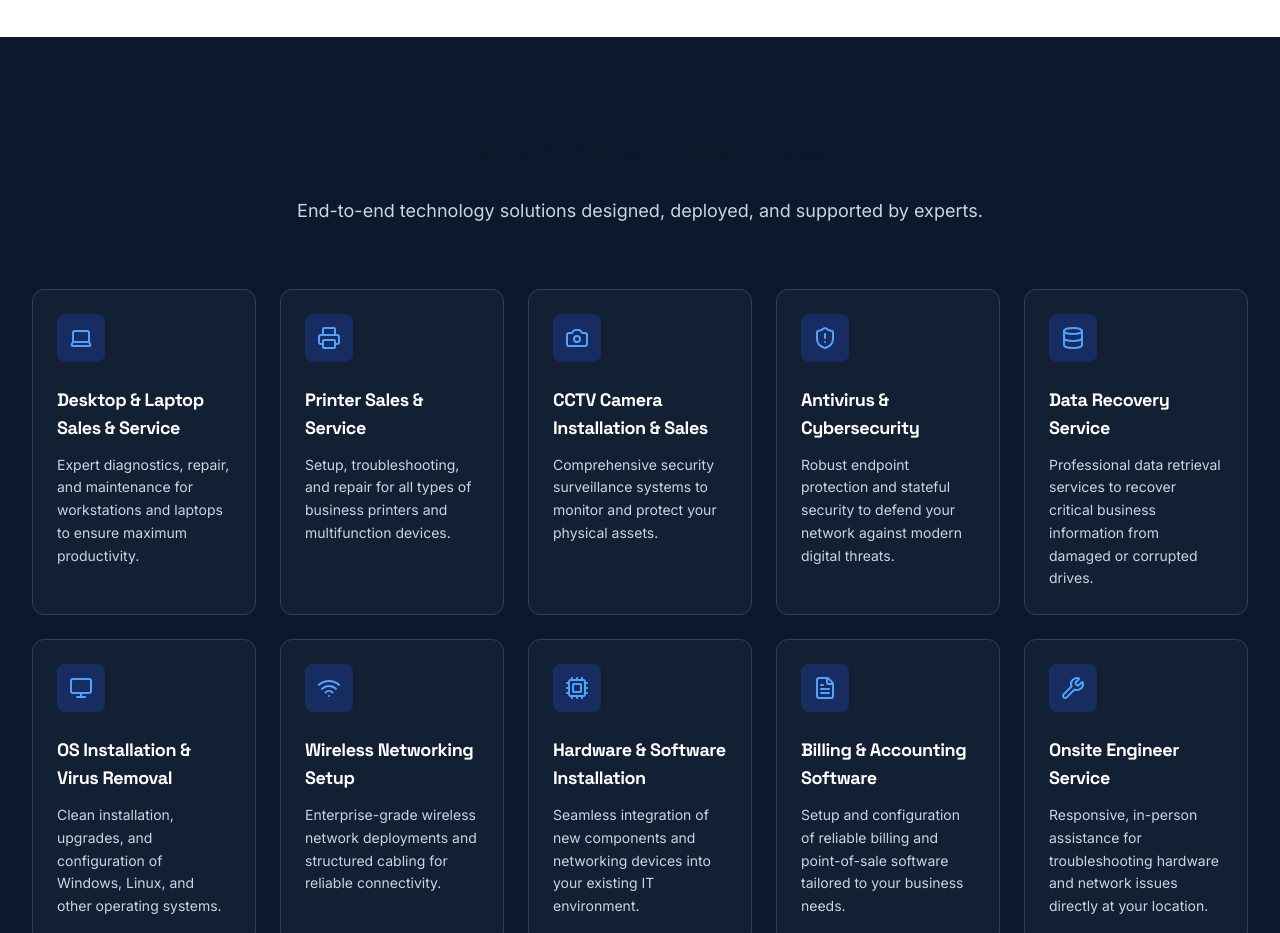
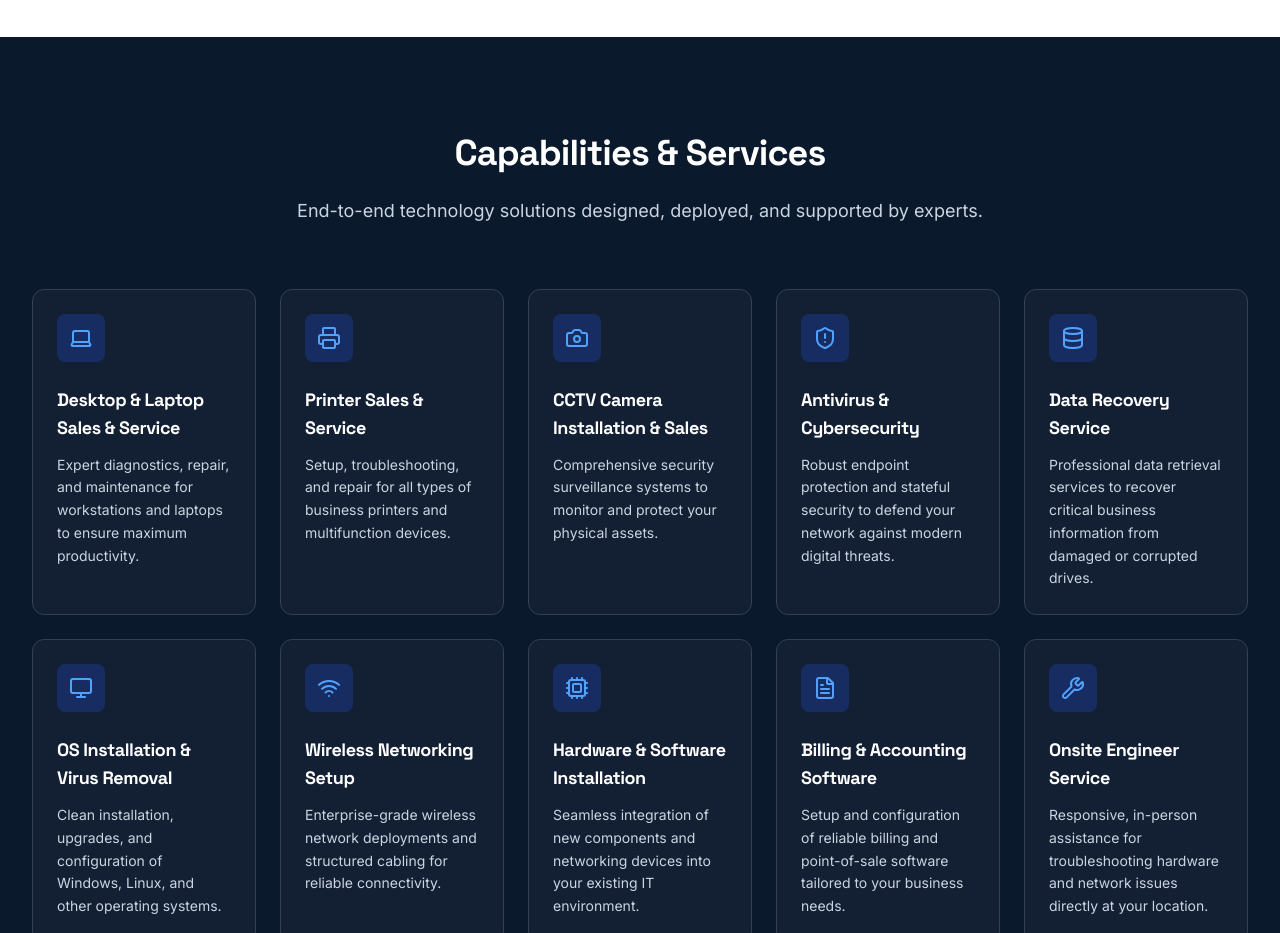
Before and after one commit to Kishorekumar5567/megatron-new, a React (Vite) app: page / in a window 1280 px wide. Shown: the part 1600-2533 px from the top of the page. Built offline with nearby package versions, Linux system fonts and the light colour scheme.

Commit message:
Fix visibility of Capabilities and Services heading on dark background

```diff
--- a/src/components/Services.tsx
+++ b/src/components/Services.tsx
@@ -67,7 +67,7 @@ const Services: React.FC = () => {
             initial={{ opacity: 0, y: 20 }}
             whileInView={{ opacity: 1, y: 0 }}
             viewport={{ once: true }}
-            className="text-3xl md:text-4xl font-bold font-display mb-6"
+            className="text-3xl md:text-4xl font-bold font-display mb-6 text-white"
           >
             Capabilities & Services
           </motion.h2>
```
